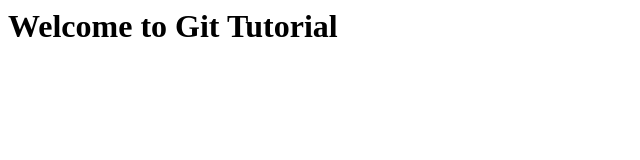
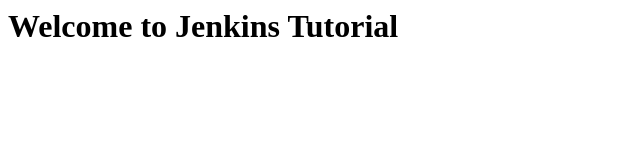
Before and after one commit to bchittibabu100/git-class, a plain HTML site: page index.html in a window 1280 px wide. Shown: the whole page, without its empty margins (0-640 px from the left). Drawn offline with Linux system fonts and the light colour scheme.

Commit message:
Title has been changed

```diff
--- a/index.html
+++ b/index.html
@@ -1,6 +1,6 @@
 <html>
 <title>test page</title>
 <h1>
-Welcome to Git Tutorial
+Welcome to Jenkins Tutorial
 </h1>
 </html>
```
